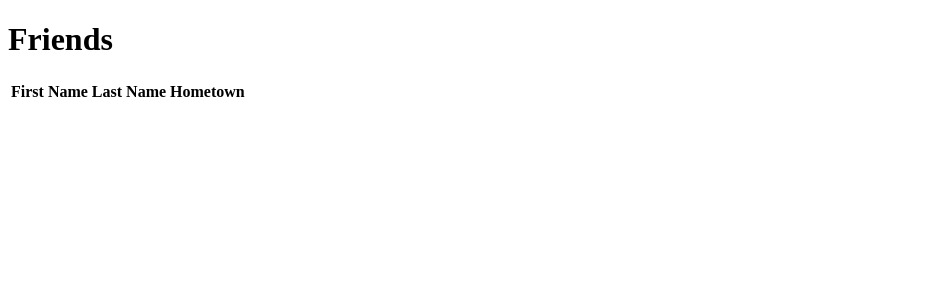
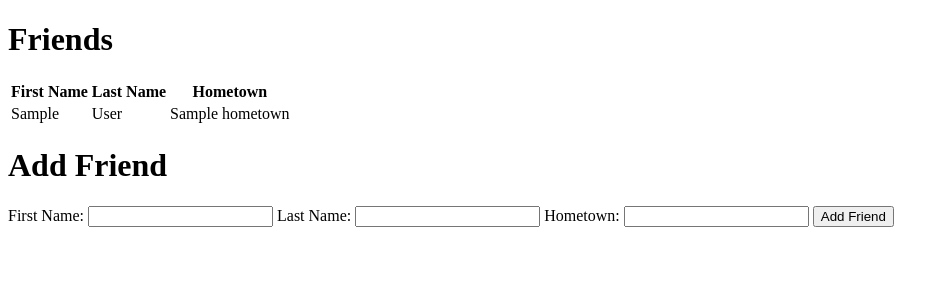
Before and after one commit to jesse-python/full_friends-flask_mysql, a Flask app: template templates/index.html in a window 1280 px wide. Shown: the top 300 px of the page, without its empty margins (0-949 px from the left). Run offline with Flask 2, Linux system fonts and the light colour scheme; the template is opened without the code that fills it: most values are stand-ins (such as "Sample title", 1, 10 or a date in 2020); lists and menus that the app fills with data are empty.

Commit message:
shows friends and add friend

```diff
--- a/server.py
+++ b/server.py
@@ -9,5 +9,14 @@
     friends = mysql.fetch('SELECT * FROM friends')
     return render_template('index.html', friends=friends)
 
+@app.route('/friends', methods=['POST'])
+def create():
+    first_name = request.form['first_name']
+    last_name = request.form['last_name']
+    hometown = request.form['hometown']
+    query = "INSERT INTO friends (first_name, last_name, occupation, created_at, updated_at) VALUES ('{}', '{}', '{}', NOW(), NOW())".format(first_name, last_name, hometown)
+    mysql.run_mysql_query(query)
+    return redirect('/')
+
 
 app.run(debug=True)
--- a/templates/index.html
+++ b/templates/index.html
@@ -4,7 +4,7 @@
   <meta charset="UTF-8">
   <meta name="viewport" content="width=device-width, initial-scale=1.0">
   <meta http-equiv="X-UA-Compatible" content="ie=edge">
-  <title>Document</title>
+  <title>Friends!</title>
 </head>
 <body>
   <div id="container">
@@ -15,7 +15,23 @@
         <th>Last Name</th>
         <th>Hometown</th>
       </thead>
+      <tfoot>
+        {% for friend in friends: %}
+        <tr>
+          <td>{{ friend['first_name']}}</td>
+          <td>{{ friend['last_name']}}</td>
+          <td>{{ friend['hometown']}}</td>
+        </tr>
+        {% endfor %}
+      </tfoot>
     </table>
+      <form action="/friends" method="post">
+        <h1>Add Friend</h1>
+        First Name: <input type="text" name="first_name">
+        Last Name: <input type="text" name="last_name">
+        Hometown: <input type="text" name="hometown">
+        <input type="submit" value="Add Friend">
+      </form>
   </div>
 </body>
 </html>
```
